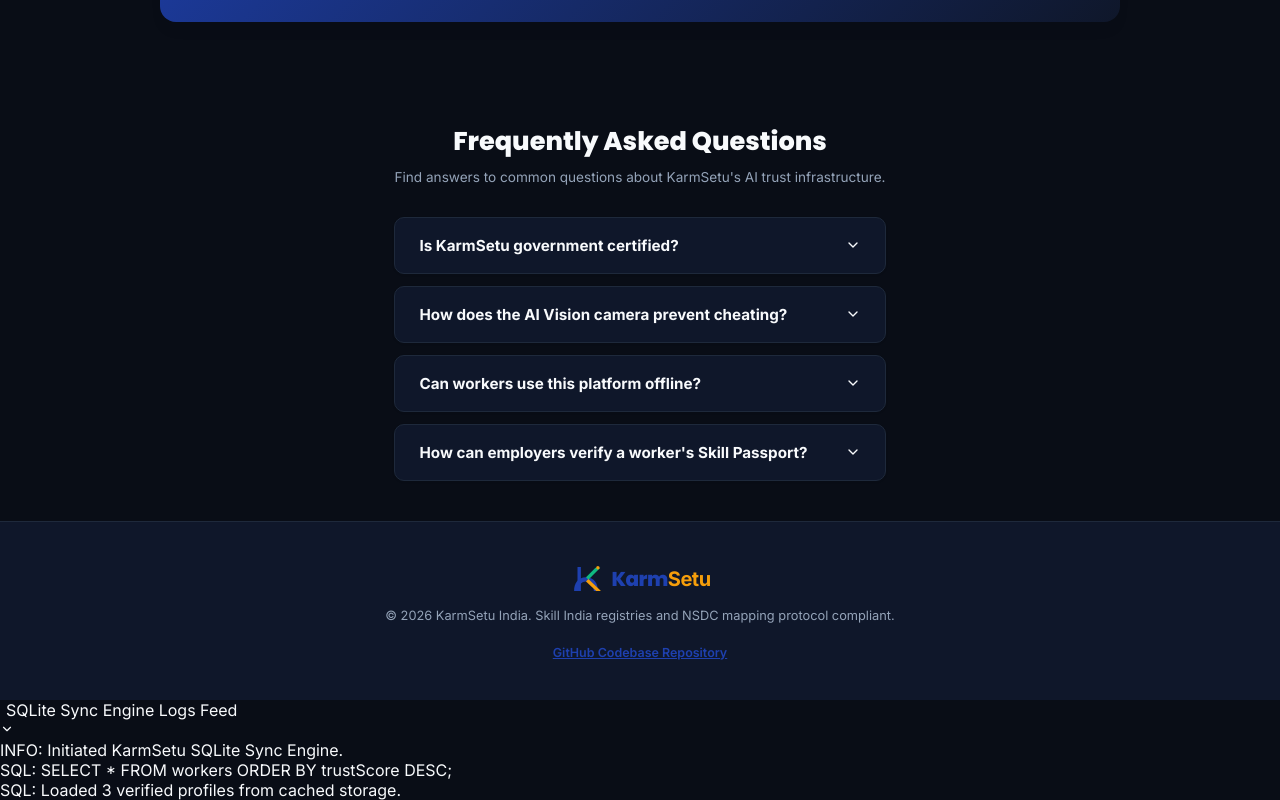
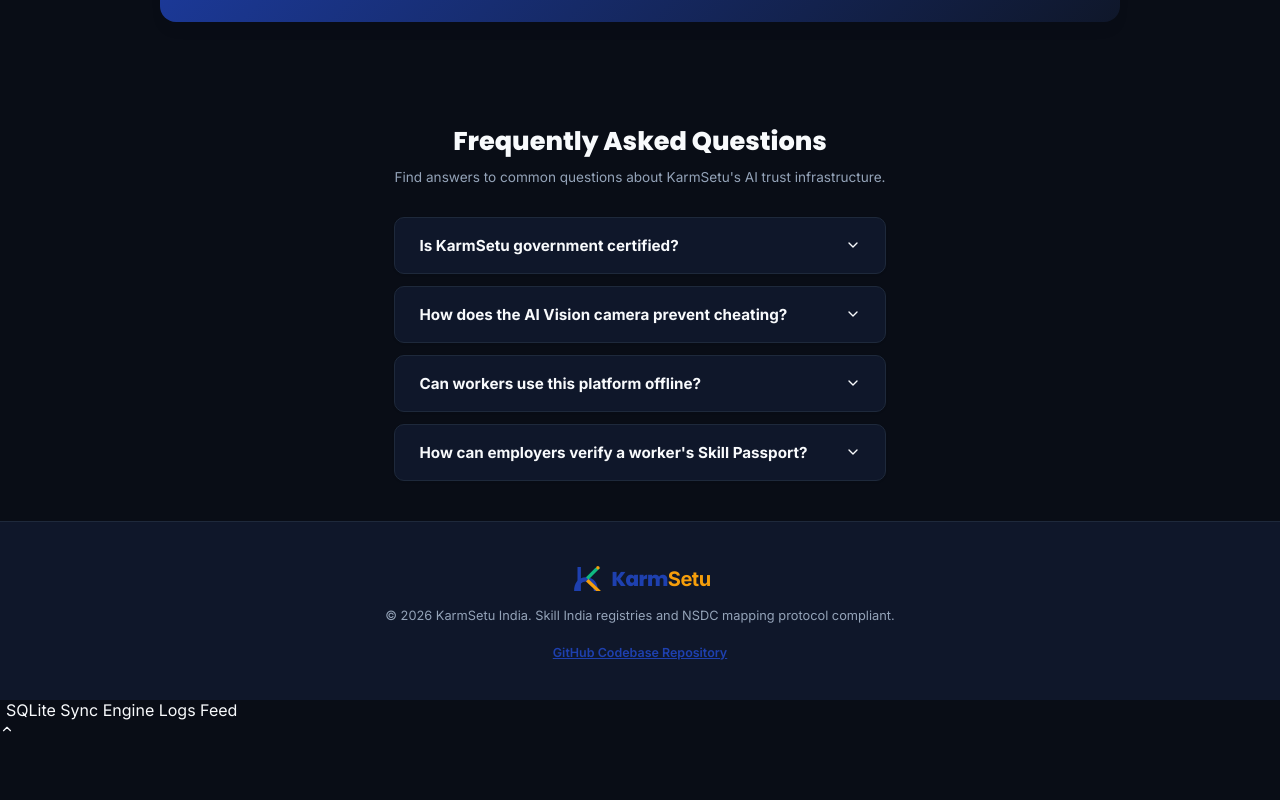
Before and after one commit to nikita000kumari/karmsetu, a React (Vite) app: page / in a window 1280 px wide. Shown: the part 3768-4568 px from the top of the page. After the commit the page ends 4508 px from the top, so only its background shows below. Built offline with nearby package versions, Linux system fonts and the light colour scheme.

Commit message:
ux: collapse sync console log drawer by default on startup

```diff
--- a/src/App.jsx
+++ b/src/App.jsx
@@ -254,7 +254,7 @@
     { type: 'query', text: 'SQL: SELECT * FROM workers ORDER BY trustScore DESC;' },
     { type: 'success', text: 'SQL: Loaded 3 verified profiles from cached storage.' }
   ]);
-  const [consoleOpen, setConsoleOpen] = useState(true);
+  const [consoleOpen, setConsoleOpen] = useState(false);
 
   // Video Assessment states
   const [cameraActive, setCameraActive] = useState(false);
```
